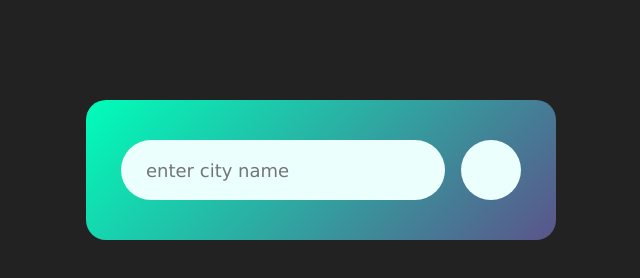
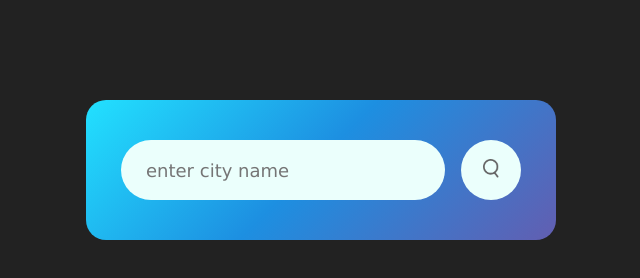
Before and after one commit to tabby8612/Weather-App-JS, a plain HTML site: page index.html in a window 1280 px wide. Shown: the whole page, without its empty margins (319-959 px from the left). Drawn offline with Linux system fonts and the light colour scheme.

Commit message:
Various Updates

```diff
--- a/index.html
+++ b/index.html
@@ -14,11 +14,11 @@
     <div class="card">
         <div class="search">
             <input type="text" placeholder="enter city name" spellcheck="false">
-            <button src="images/search.png">
+            <button type="submit"><img src="images/search.png"></button>
         </div>
         <p class="error">Invalid City Entered</p>
         <div class="weather">
-            <img src="images/rain.png" class="weather-icon">
+            <img src="" class="weather-icon">
             <h1 class="temp">22°C</h1>
             <h2 class="city">New York</h2>
             <div class="details">
--- a/style.css
+++ b/style.css
@@ -12,12 +12,13 @@ body {
 .card {
     width: 90%;
     max-width: 470px;
-    background: linear-gradient(135deg, #00feba, #5b548a);
+    background: linear-gradient(-225deg, #22E1FF 0%, #1D8FE1 48%, #625EB1 100%);
     color: #fff;
     margin: 100px auto 0;
     border-radius: 20px;
     padding: 40px 35px;
     text-align: center;
+
 
 }
 
```
Also changed, not shown: images/Screenshot.jpg (added), images/humidity.png (added), images/search.png (added), images/wind.png (added).
